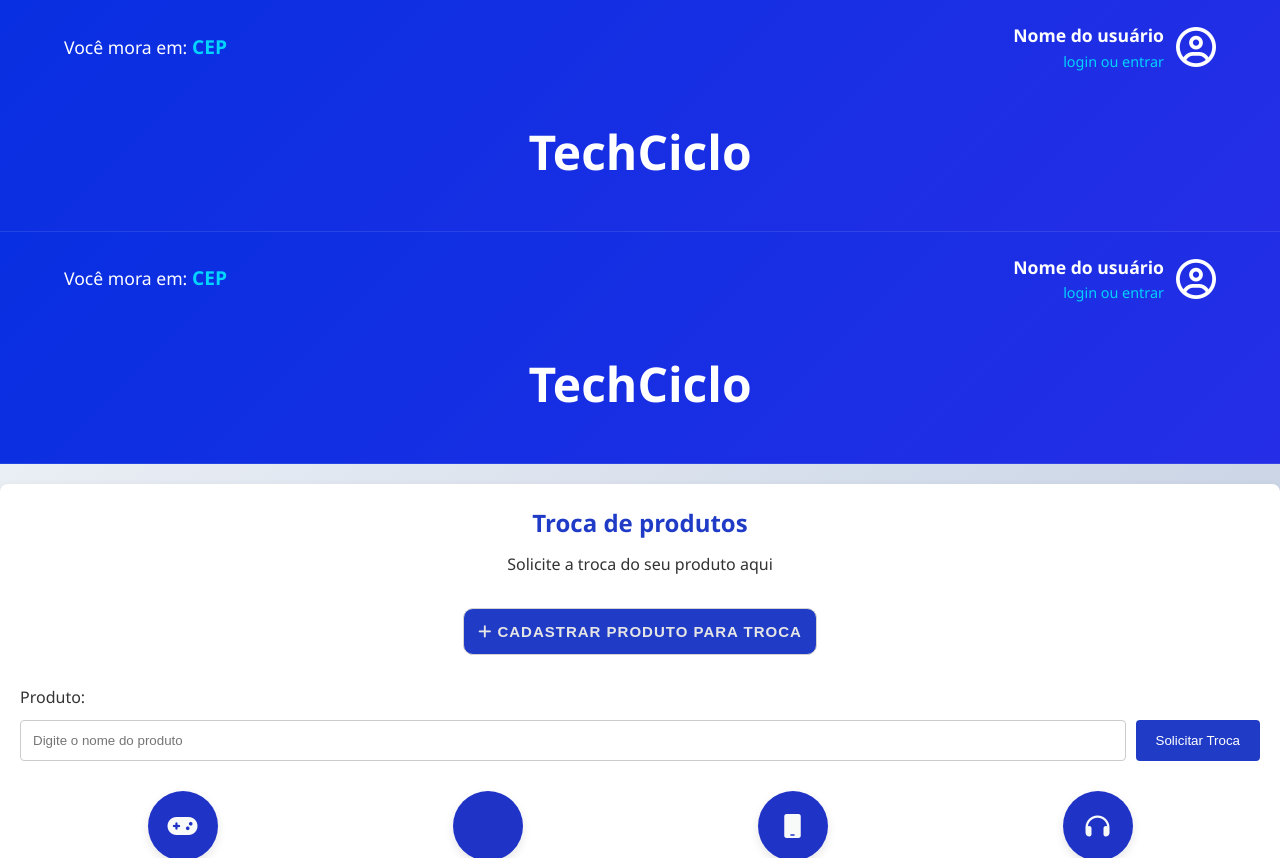
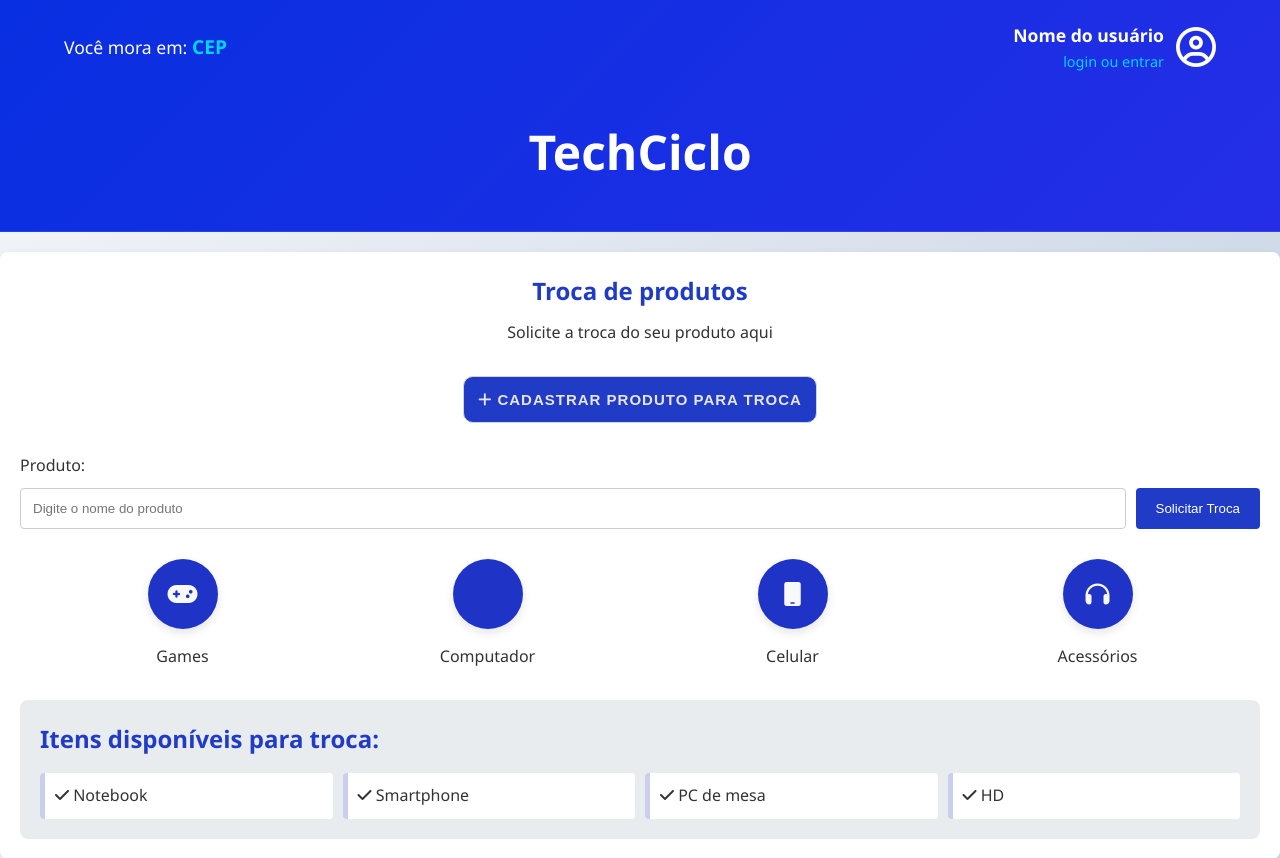
Before and after one commit to JeanCodee/Projeto-intergrador-Techciclo, a Django app: page /trocas/ in a window 1280 px wide. Shown: the top 858 px of the page. Run offline with Django 5.2, Linux system fonts and the light colour scheme.

Commit message:
verificação de paginas que não estão abrindo

```diff
--- a/Catalogo/templates/cadastro_produtos-servicos.html
+++ b/Catalogo/templates/cadastro_produtos-servicos.html
@@ -10,8 +10,6 @@
 {% block content %}
 
 <body>
-
-
 <main class="cadastro-page">
     <h1 class="form-titulo">Cadastro de Produtos ou Serviços</h1>
     <p class="form-sub-titulo">Realize o Formulário abaixo para cadastrar seu produto ou serviço:</p>
--- a/Catalogo/templates/trocas.html
+++ b/Catalogo/templates/trocas.html
@@ -10,30 +10,6 @@
 {% block content %}
 
 <body>
-    <header class="main-header">
-    <div class="header-top">
-        <div class="cep-container">
-            <span>Você mora em: <strong>CEP</strong></span>
-        </div>
-        <div class="user-area">
-            <div class="user-info">
-                <span class="username">Nome do usuário</span>
-                <a href="login_cadastro.html" class="login-link">login ou entrar</a>
-            </div>
-            <a href="tela_perfil.html" class="profile-icon">
-                <i class="fa-regular fa-circle-user"></i>
-            </a>
-        </div>
-    </div>
-
-    <div class="header-main">
-        <a href="inicio.html" class="logo-link">
-            <h1 class="logo-text">TechCiclo</h1>
-        </a>
-    </div>
-
-
-</header>
 
     <main class="container">
         <section class="boas-vindas">
--- a/templates/base.html
+++ b/templates/base.html
@@ -10,6 +10,7 @@
     <link rel="stylesheet" href="{% static 'css/header_footer.css' %}">
 
     {% block extra_css %}{% endblock %}
+
 </head>
 <body>
      <header class="main-header">
```
Also changed, not shown: Catalogo/templates/servicos.html (+0 -25 lines).
